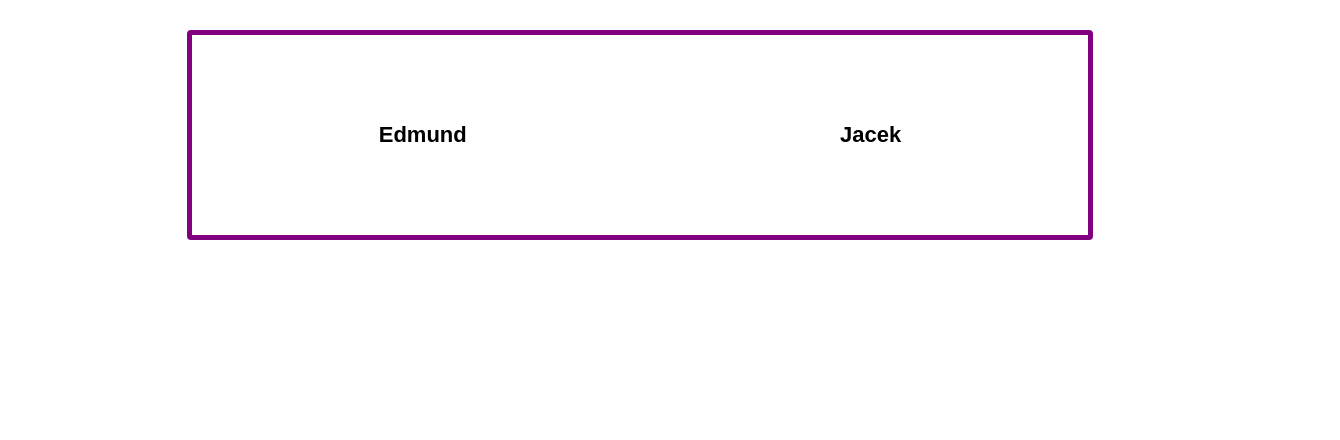
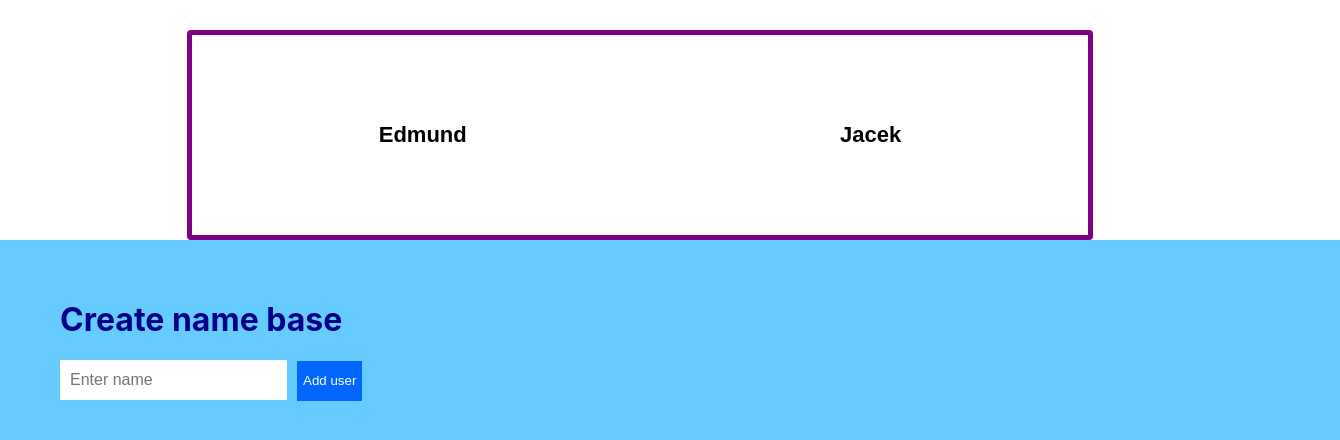
Before and after one commit to jszufa/names-app, a React (Create React App) app: page / in a window 1280 px wide. Shown: the top 440 px of the page, 1340 px wide, since content can reach past the window. Built offline with nearby package versions, Linux system fonts and the light colour scheme.

Commit message:
names copmonent

```diff
--- a/src/App.js
+++ b/src/App.js
@@ -1,6 +1,7 @@
 import './App.css';
 
 import NamesComparerMS from './NamesComparerMS';
+import Names from './Names';
 import { maleNamesArray } from './helpers/initAppHelper';
 
 //Randomizing order
@@ -14,6 +15,7 @@ function App() {
   return (
     <div className="App">
       <NamesComparerMS maleNamesArray={maleNamesArray}/>
+      <Names />
     </div>
   );
 }
--- /dev/null
+++ b/src/Names.css
@@ -0,0 +1,35 @@
+.names{
+    background-color: #66ccff;
+    height: 80vh;
+    width: 100%;
+    padding-top: 60px;
+    padding-left: 60px;
+    text-align: left;
+
+}
+
+.names h1 {
+    margin-top: 0;
+    color: darkblue;
+}
+
+.names input {
+    height: 20px;
+    border: none;
+    padding: 10px;
+    font-size: 1em;
+}
+
+.names button {
+    margin-left: 10px;
+    height: 40px;
+    background-color: #0066ff;
+    color: white;
+    border: none;
+    cursor: pointer;
+}
+
+.names button:hover {
+    background-color: #003399;
+
+}
--- /dev/null
+++ b/src/Names.js
@@ -0,0 +1,48 @@
+import './Names.css';
+import { useState } from 'react';
+import NamesList from './NamesList';
+
+function Names(props) {
+
+    const [names, setNames] = useState([]);
+    let inputRef;
+
+    const updateNames = (text) => {
+
+        /* console.log('Uruchomiono updateUsers') */
+        let index = Date.now();
+
+        setNames(
+            /* console.log('Uruchomiono setState') */
+            names.concat({ id: index, name: text }));
+
+        if (inputRef) {
+            inputRef.value = '';
+        }
+    }
+
+    const removeName = (nameId) => {
+        /* console.log('removeUser function'); */
+        console.log(nameId);
+
+        setNames(
+            names.filter(name => name.id !== nameId)
+        )
+
+    }
+
+
+    return (
+        <div className='names'>
+            <h1>Create name base</h1>
+
+            <input ref={(data) => { inputRef = data }} type="text" placeholder='Enter name' />
+
+            <button onClick={() => { if (inputRef) { updateNames(inputRef.value) } }}>Add user</button>
+
+            <NamesList names={names} removeMethod={removeName} />
+        </div>
+    )
+}
+
+export default Names;
--- /dev/null
+++ b/src/NamesList.css
@@ -0,0 +1,19 @@
+ul {
+    list-style: none;
+    padding-left: 0;
+    width: 250px;
+
+}
+
+ul li {
+    background-color: rgba(255, 255, 255, 0.5);
+    padding: 10px;
+    margin: 20px 0;
+    border-radius: 5px;
+}
+
+ul li:hover {
+
+    background-color: pink;
+    cursor: pointer
+}
--- /dev/null
+++ b/src/NamesList.js
@@ -0,0 +1,16 @@
+import './NamesList.css';
+
+function NamesList(props) {
+    let namesArray = props.names;
+    let namesArrayElements = namesArray.map((name) => {
+        return <li key={name.id} onClick={() => props.removeMethod(name.id)}>{name.name}</li>
+    });
+
+    return (
+        <ul id="list">
+            {namesArrayElements}
+        </ul>
+    );
+}
+
+export default NamesList;
```
